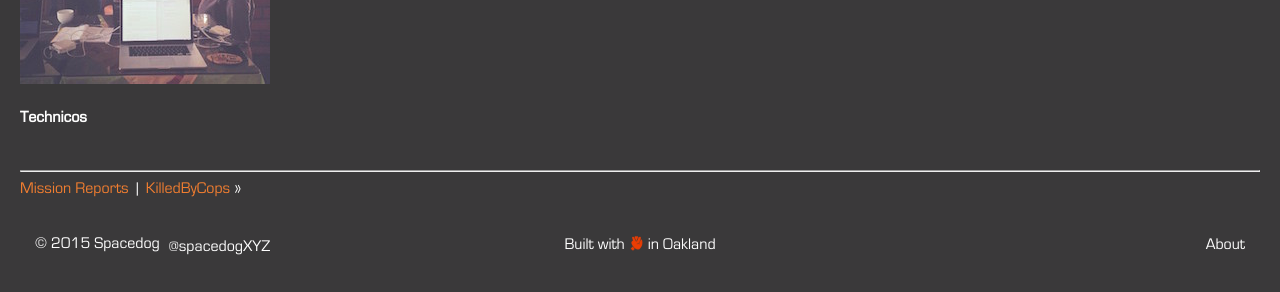
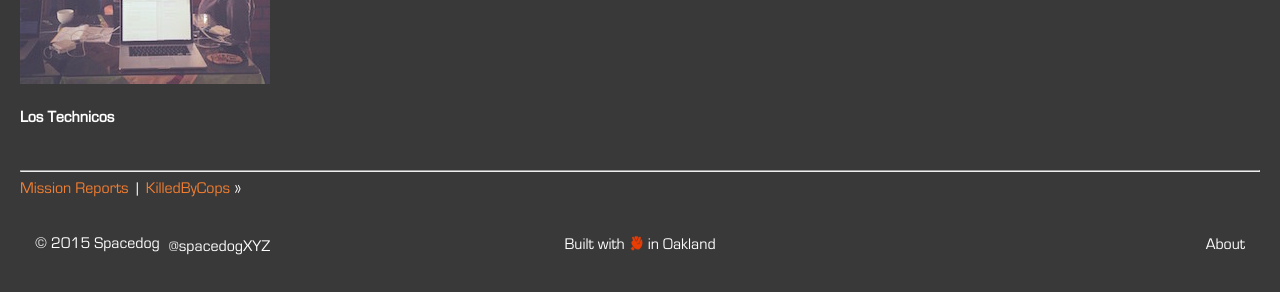
Before and after one commit to spacedogXYZ/spacedogXYZ, a Jekyll site: the page built from _posts/2015-02-12-hacktherainforest.md, in a window 1280 px wide. Shown: the part 2089-2381 px from the top of the page. Built offline with Jekyll 4.4.1, drawn with Linux system fonts in a browser that asks for light colours; nearby versions of some CDN libraries; comment, search, counter and statistics services are not loaded.

Commit message:
caption update

```diff
--- a/_posts/2015-02-12-hacktherainforest.md
+++ b/_posts/2015-02-12-hacktherainforest.md
@@ -22,4 +22,4 @@ We participated in a four day hackathon in the cloud forest of Peru, where we me
 
 <div class="inline left"><img src="/static/posts/hacktherainforest/tapirs-eating-oil.jpg"><h4>Tapirs Eating Oil</h4></div>
 <div class="inline left"><img src="/static/posts/hacktherainforest/indigenous-organizing.jpg"><h4>Indigenous Community Organizing</h4></div>
-<div class="inline left"><img src="/static/posts/hacktherainforest/tarapoto-technicos.jpg"><h4>Technicos</h4></div>
+<div class="inline left"><img src="/static/posts/hacktherainforest/tarapoto-technicos.jpg"><h4>Los Technicos</h4></div>
```
